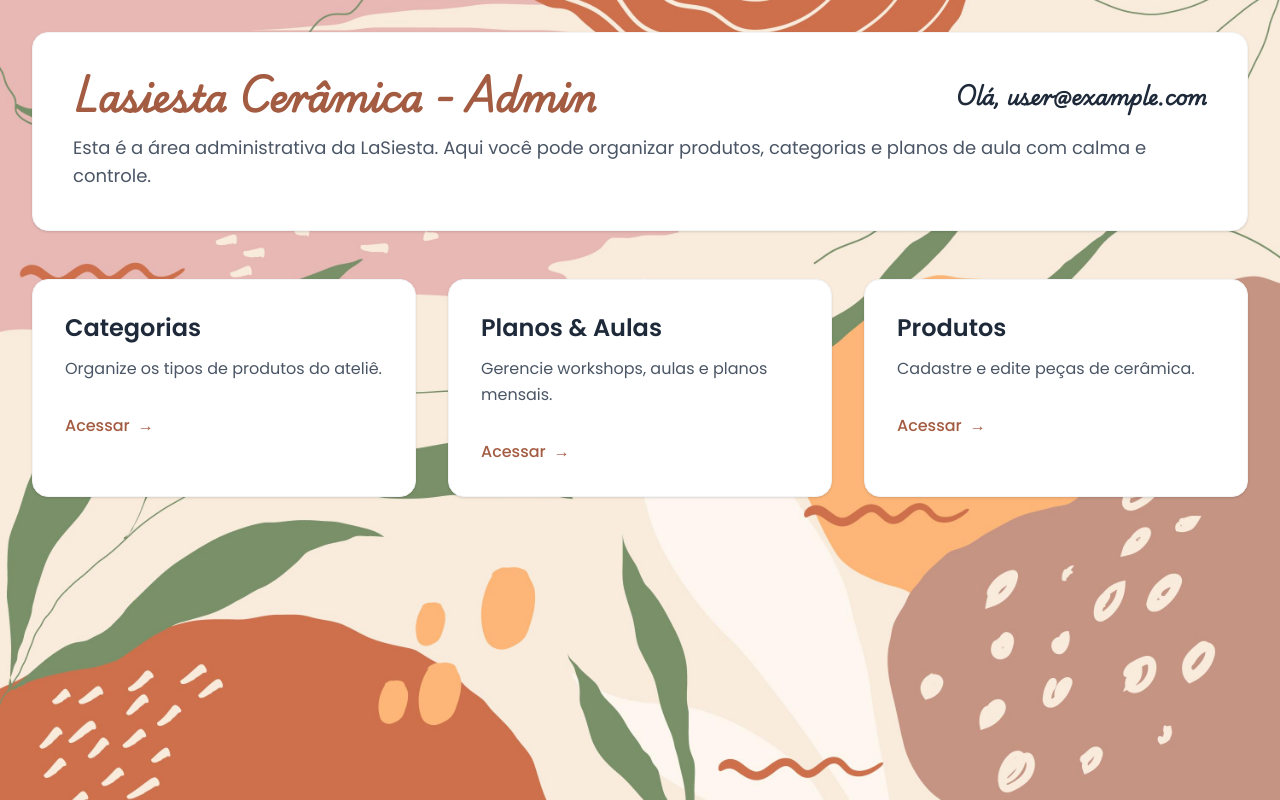
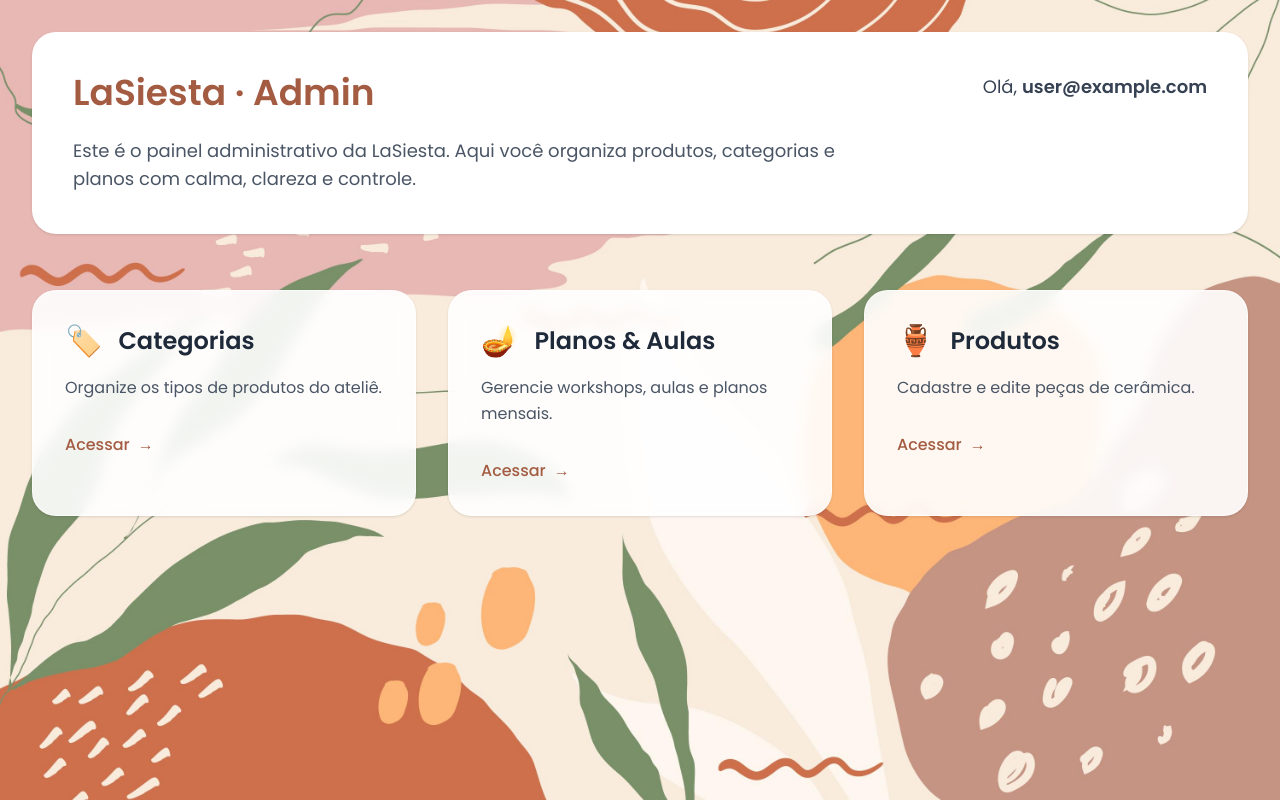
Before and after one commit to EduardoVBF/lasiesta_ceramica, a Next.js app in the folder lasiesta_web/: page /admin in a window 1280 px wide. Built offline with nearby package versions, Linux system fonts and the light colour scheme; no server answers; sample sign-in values are in the browser's storage; a web font is replaced by a local one.

Commit message:
feat: enhance admin pages with new ActionCard component and improved layout

```diff
--- a/lasiesta_web/src/app/(admin)/admin/categories/page.tsx
+++ b/lasiesta_web/src/app/(admin)/admin/categories/page.tsx
@@ -1,4 +1,5 @@
 "use client";
+
 import {
   getAdminCategories,
   createCategory,
@@ -7,6 +8,7 @@ import {
   Category,
 } from "../../../../services/categories.service";
 import CategoryFormModal from "@/components/admin/CategoryFormModal";
+import BrownButton from "@/components/ui/brownButtom";
 import { useEffect, useState } from "react";
 
 export default function AdminCategoriesPage() {
@@ -28,9 +30,7 @@ export default function AdminCategoriesPage() {
   useEffect(() => {
     getAdminCategories()
       .then(setCategories)
-      .catch((err) => {
-        console.error("Erro ao buscar categorias:", err.message);
-      })
+      .catch((err) => console.error("Erro ao buscar categorias:", err.message))
       .finally(() => setLoading(false));
   }, []);
 
@@ -39,29 +39,29 @@ export default function AdminCategoriesPage() {
   }
 
   return (
-    <div className="flex flex-col">
+    <div className="flex flex-col gap-8">
       {/* HEADER */}
-      <header className="flex items-start justify-between mb-10">
+      <header className="flex flex-col md:flex-row md:items-center md:justify-between gap-6">
         <div>
-          <h1 className="text-3xl font-semibold text-gray-800">Categorias</h1>
-          <p className="text-gray-600 mt-2 max-w-xl">
+          <h2 className="text-4xl font-semibold text-[#a35c42]">Categorias</h2>
+          <p className="text-gray-600 mt-3 max-w-xl">
             Gerencie as categorias que organizam os produtos do ateliê.
           </p>
         </div>
 
-        <button
+        <BrownButton
+          text="+ Nova categoria"
+          maxWidth="max-w-fit"
           onClick={() => setIsModalOpen(true)}
-          className="bg-[#a35c42] hover:bg-[#8f4f38] text-white px-6 py-3 rounded-xl font-medium transition"
-        >
-          Nova categoria
-        </button>
+        ></BrownButton>
       </header>
 
+      {/* TOGGLE INATIVAS */}
       {inactiveCategories.length > 0 && (
-        <div className="flex w-full justify-end mb-1">
+        <div className="flex justify-end">
           <button
             onClick={() => setShowInactive((prev) => !prev)}
-            className="text-sm font-medium text-gray-600 hover:underline"
+            className="text-sm font-medium text-gray-600 hover:text-gray-800 transition"
           >
             {showInactive
               ? "Ocultar categorias inativas"
@@ -83,35 +83,16 @@ export default function AdminCategoriesPage() {
           </thead>
 
           <tbody>
+            {/* ATIVAS */}
             {activeCategories.map((category) => (
-              <tr
+              <CategoryRow
                 key={category.id}
-                className="border-t hover:bg-gray-50 transition"
-              >
-                <td className="px-6 py-4 font-bold text-gray-800">
-                  {category.name}
-                </td>
-
-                <td className="px-6 py-4 text-gray-500">{category.slug}</td>
-
-                <td className="px-6 py-4">
-                  <StatusBadge active={category.isActive} />
-                </td>
-
-                <td className="px-6 py-4 text-right whitespace-nowrap">
-                  <button
-                    onClick={() => {
+                category={category}
+                onEdit={() => {
                   setEditingCategory(category);
                   setIsModalOpen(true);
                 }}
-                    className="text-[#a35c42] font-medium hover:underline mr-4"
-                  >
-                    Editar
-                  </button>
-
-                  <button
-                    onClick={async () => {
-                      try {
+                onToggle={async () => {
                   const updated = await updateCategoryStatus(
                     category.id,
                     !category.isActive
@@ -120,23 +101,17 @@ export default function AdminCategoriesPage() {
                   setCategories((prev) =>
                     prev.map((c) => (c.id === category.id ? updated : c))
                   );
-                      } catch (err: any) {
-                        console.error("Erro ao atualizar status:", err.message);
-                      }
                 }}
-                    className={`font-medium hover:underline ${
-                      category.isActive ? "text-red-600" : "text-green-600"
-                    }`}
-                  >
-                    {category.isActive ? "Desativar" : "Ativar"}
-                  </button>
-                </td>
-              </tr>
+              />
             ))}
 
+            {/* INATIVAS */}
             {showInactive && inactiveCategories.length > 0 && (
               <tr>
-                <td colSpan={4} className="px-6 py-4 text-sm text-gray-500">
+                <td
+                  colSpan={4}
+                  className="px-6 py-4 text-xs uppercase tracking-wide text-gray-400"
+                >
                   Categorias inativas
                 </td>
               </tr>
@@ -144,74 +119,47 @@ export default function AdminCategoriesPage() {
 
             {showInactive &&
               inactiveCategories.map((category) => (
-                <tr
+                <CategoryRow
                   key={category.id}
-                  className="border-t hover:bg-gray-50 transition"
-                >
-                  <td className="px-6 py-4 font-bold text-gray-800">
-                    {category.name}
-                  </td>
-
-                  <td className="px-6 py-4 text-gray-500">{category.slug}</td>
-
-                  <td className="px-6 py-4">
-                    <StatusBadge active={category.isActive} />
-                  </td>
-
-                  <td className="px-6 py-4 text-right whitespace-nowrap">
-                    <button
-                      onClick={() => {
+                  category={category}
+                  onEdit={() => {
                     setEditingCategory(category);
                     setIsModalOpen(true);
                   }}
-                      className="text-[#a35c42] font-medium hover:underline mr-4"
-                    >
-                      Editar
-                    </button>
-
-                    <button
-                      onClick={async () => {
-                        try {
+                  onToggle={async () => {
                     const updated = await updateCategoryStatus(
                       category.id,
                       !category.isActive
                     );
 
                     setCategories((prev) =>
-                            prev.map((c) =>
-                              c.id === category.id ? updated : c
-                            )
+                      prev.map((c) => (c.id === category.id ? updated : c))
                     );
-                        } catch (err: any) {
-                          console.error(
-                            "Erro ao atualizar status:",
-                            err.message
-                          );
-                        }
                   }}
-                      className={`font-medium hover:underline ${
-                        category.isActive ? "text-red-600" : "text-green-600"
-                      }`}
-                    >
-                      {category.isActive ? "Desativar" : "Ativar"}
-                    </button>
-                  </td>
-                </tr>
+                />
               ))}
 
+            {/* EMPTY STATE */}
             {categories.length === 0 && (
               <tr>
-                <td
-                  colSpan={4}
-                  className="px-6 py-12 text-center text-gray-500"
+                <td colSpan={4} className="px-6 py-16 text-center">
+                  <p className="text-gray-500 mb-4">
+                    Nenhuma categoria cadastrada ainda
+                  </p>
+                  <button
+                    onClick={() => setIsModalOpen(true)}
+                    className="inline-flex items-center gap-2 bg-[#a35c42] text-white px-5 py-2 rounded-xl font-medium hover:bg-[#8f4f38] transition"
                   >
-                  Nenhuma categoria cadastrada
+                    Criar primeira categoria
+                  </button>
                 </td>
               </tr>
             )}
           </tbody>
         </table>
       </section>
+
+      {/* MODAL */}
       <CategoryFormModal
         open={isModalOpen}
         loading={creating}
@@ -256,13 +204,66 @@ export default function AdminCategoriesPage() {
   );
 }
 
+/* ---------------------------------------------
+ * COMPONENTES AUXILIARES
+ * --------------------------------------------- */
+
+function CategoryRow({
+  category,
+  onEdit,
+  onToggle,
+}: {
+  category: Category;
+  onEdit: () => void;
+  onToggle: () => void;
+}) {
+  return (
+    <tr className="border-t hover:bg-gray-50 transition">
+      <td className="px-6 py-4 font-semibold text-gray-800">{category.name}</td>
+
+      <td className="px-6 py-4 text-gray-500">{category.slug}</td>
+
+      <td className="px-6 py-4">
+        <StatusBadge active={category.isActive} />
+      </td>
+
+      <td className="px-6 py-4 text-right">
+        <div className="inline-flex items-center gap-4">
+          <button
+            onClick={onEdit}
+            className="text-sm font-medium text-gray-600 hover:text-[#a35c42] transition"
+          >
+            Editar
+          </button>
+
+          <button
+            onClick={onToggle}
+            className={`text-sm font-medium transition ${
+              category.isActive
+                ? "text-red-600 hover:text-red-700"
+                : "text-green-600 hover:text-green-700"
+            }`}
+          >
+            {category.isActive ? "Desativar" : "Ativar"}
+          </button>
+        </div>
+      </td>
+    </tr>
+  );
+}
+
 function StatusBadge({ active }: { active: boolean }) {
   return (
     <span
-      className={`inline-flex items-center px-3 py-1 rounded-full text-xs font-semibold ${
+      className={`inline-flex items-center gap-2 px-3 py-1 rounded-full text-xs font-semibold ${
         active ? "bg-green-100 text-green-700" : "bg-red-100 text-red-700"
       }`}
     >
+      <span
+        className={`w-2 h-2 rounded-full ${
+          active ? "bg-green-600" : "bg-red-600"
+        }`}
+      />
       {active ? "Ativa" : "Inativa"}
     </span>
   );
--- a/lasiesta_web/src/app/(admin)/admin/page.tsx
+++ b/lasiesta_web/src/app/(admin)/admin/page.tsx
@@ -1,7 +1,7 @@
 "use client";
 import BackgroundImage from "@/components/layout/backgroundImage";
+import ActionCard from "@/components/admin/actionCard";
 import { useSession } from "next-auth/react";
-import Link from "next/link";
 
 export default function AdminPage() {
   const { data: session } = useSession();
@@ -12,80 +12,59 @@ export default function AdminPage() {
       : session?.user?.email;
 
   return (
-    <div className="flex flex-col gap-12">
+    <div className="flex flex-col gap-14">
+      {/* BACKGROUND */}
       <BackgroundImage
         src="/image/organic3.jpg"
         alt="Textura de fundo do ateliê"
         opacity={20}
       />
-      {/* HERO / BOAS-VINDAS */}
-      <section className="bg-white rounded-2xl p-10 shadow-sm border border-gray-100 z-10">
-        <div className="flex items-center justify-between">
-          <h1 className="text-4xl text-[#a35c42] font-semibold leading-tight">
-            Lasiesta Cerâmica - Admin
-          </h1>
-          <h1 className="text-xl font-semibold text-gray-800 leading-tight">
-            Olá{fullName ? "," : ""}{" "}
-            <span>{fullName}</span>
-          </h1>
+
+      {/* HERO */}
+      <section className="relative z-10 backdrop-blur-sm bg-white rounded-3xl p-10 shadow-sm border border-white/60">
+        <div className="flex flex-col gap-6">
+          <div className="flex items-start justify-between">
+            <h2 className="text-4xl font-semibold text-[#a35c42]">
+              LaSiesta · Admin
+            </h2>
+
+            <p className="text-gray-700 text-lg">
+              Olá{fullName ? "," : ""}{" "}
+              <span className="font-semibold">{fullName}</span>
+            </p>
+          </div>
+
+          <p className="text-gray-600 text-lg max-w-3xl">
+            Este é o painel administrativo da LaSiesta.
+            Aqui você organiza produtos, categorias e planos com calma,
+            clareza e controle.
+          </p>
         </div>
-
-        <p className="text-gray-600 mt-4 max-w-full text-lg">
-          Esta é a área administrativa da LaSiesta. Aqui você pode organizar
-          produtos, categorias e planos de aula com calma e controle.
-        </p>
       </section>
 
       {/* AÇÕES */}
-      <section className="grid grid-cols-1 md:grid-cols-3 gap-8 z-10">
+      <section className="relative z-10 grid grid-cols-1 md:grid-cols-3 gap-8">
         <ActionCard
           title="Categorias"
           description="Organize os tipos de produtos do ateliê."
           href="/admin/categories"
+          icon="🏷️"
         />
 
         <ActionCard
           title="Planos & Aulas"
           description="Gerencie workshops, aulas e planos mensais."
           href="/admin/plans"
+          icon="🪔"
         />
 
         <ActionCard
           title="Produtos"
           description="Cadastre e edite peças de cerâmica."
           href="/admin/products"
+          icon="🏺"
         />
       </section>
     </div>
   );
 }
-
-function ActionCard({
-  title,
-  description,
-  href,
-}: {
-  title: string;
-  description: string;
-  href: string;
-}) {
-  return (
-    <Link
-      href={href}
-      className="group rounded-2xl bg-white p-8 shadow-sm border border-gray-100 hover:shadow-md hover:scale-105 transition-all"
-    >
-      <h2 className="text-2xl font-semibold text-gray-800 mb-3 group-hover:text-[#a35c42] transition-colors">
-        {title}
-      </h2>
-
-      <p className="text-gray-600 text-base leading-relaxed">{description}</p>
-
-      <div className="mt-8 flex items-center gap-2 text-[#a35c42] font-medium">
-        <span>Acessar</span>
-        <span className="group-hover:translate-x-1 transition-transform">
-          →
-        </span>
-      </div>
-    </Link>
-  );
-}
--- a/lasiesta_web/src/app/(admin)/layout.tsx
+++ b/lasiesta_web/src/app/(admin)/layout.tsx
@@ -30,7 +30,7 @@ export default function AdminLayout({
         <aside className="w-64 bg-gray-300 text-[#994121be] py-6 px-3 flex flex-col border-r-2 border-[#994121be] shadow-lg shadow-gray-400/50">
           <div>
             <div className="px-3 mb-4 py-2 border-b-2 border-[#994121be]">
-              <h1 className="text-2xl font-bold mb-2">Lasiesta Admin</h1>
+              <h2 className="text-2xl font-bold mb-2">Lasiesta · Admin</h2>
               <p className="text-sm opacity-80">{session.user?.firstName} {session.user?.lastName}</p>
               <p className="text-xs opacity-80">{session.user?.email}</p>
             </div>
--- /dev/null
+++ b/lasiesta_web/src/components/admin/actionCard.tsx
@@ -0,0 +1,41 @@
+"use client";
+import Link from "next/link";
+import React from "react";
+
+interface ActionCardProps {
+  title: string;
+  description: string;
+  href: string;
+  icon: string;
+}
+
+export default function ActionCard({
+  title,
+  description,
+  href,
+  icon,
+}:
+ActionCardProps) {
+  return (
+    <Link
+      href={href}
+      className="group relative rounded-3xl bg-white/90 backdrop-blur border border-white/60 p-8 shadow-sm hover:shadow-lg transition-all hover:-translate-y-1"
+    >
+      <div className="flex items-center gap-4 mb-4">
+        <span className="text-3xl">{icon}</span>
+        <h2 className="text-2xl font-semibold text-gray-800 group-hover:text-[#a35c42] transition-colors">
+          {title}
+        </h2>
+      </div>
+
+      <p className="text-gray-600 leading-relaxed">{description}</p>
+
+      <div className="mt-8 flex items-center gap-2 text-[#a35c42] font-medium">
+        <span>Acessar</span>
+        <span className="group-hover:translate-x-1 transition-transform">
+          →
+        </span>
+      </div>
+    </Link>
+  );
+}
```
Lines whose indentation alone changed are shown as unchanged.
